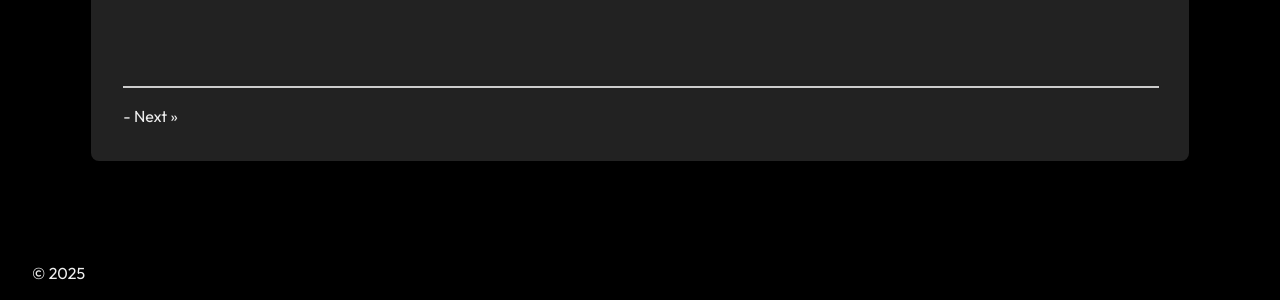
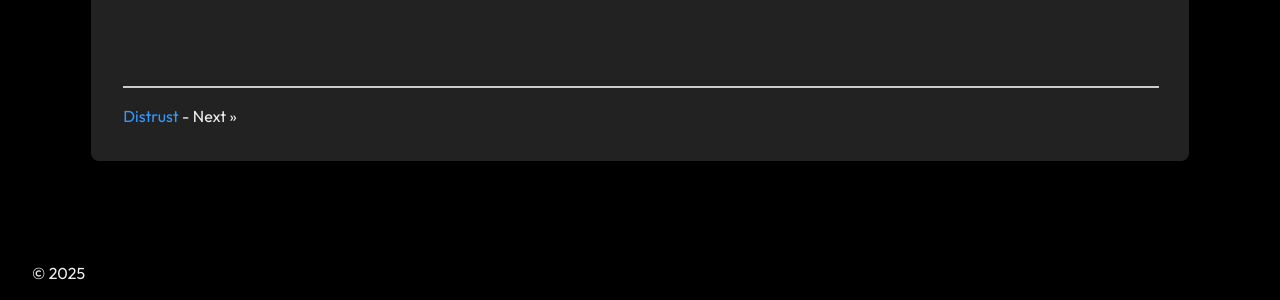
Before and after one commit to drizzleberry/drizzleberry.github.io, a Jekyll site: the page built from _episodes/the_box.html, in a window 1280 px wide and 900 px high, scrolled down 2470 px. Shown: the part 524-824 px from the top of the window. Built offline with Jekyll 4.4.1, drawn with Linux system fonts in a browser that asks for light colours.

Commit message:
Update nav-bottom.html

```diff
--- a/_includes/nav-bottom.html
+++ b/_includes/nav-bottom.html
@@ -2,7 +2,7 @@
 <nav class="nav-top">
   <div style="margin: auto;">
   <a href="{{ page.next.url | relative_url }}">
-    {{ page.previous.title }}
+    {{ page.next.title }}
   </a>
   <span> - Next &raquo; </span>
   </div>
```
